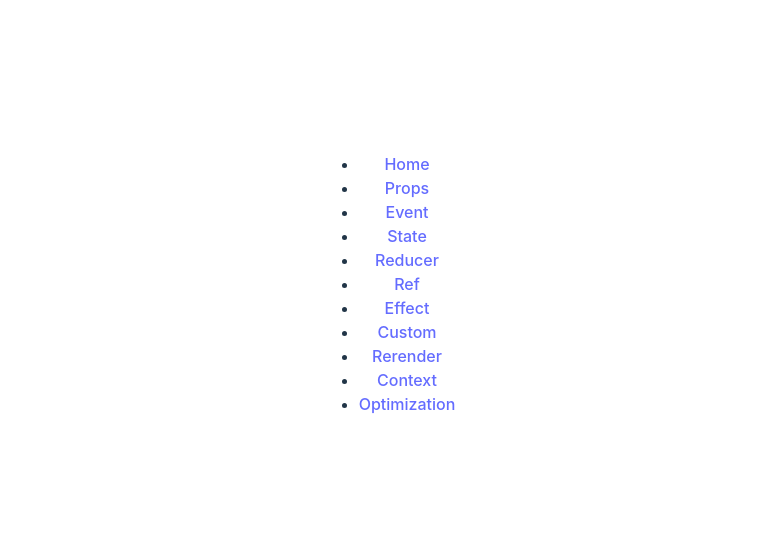
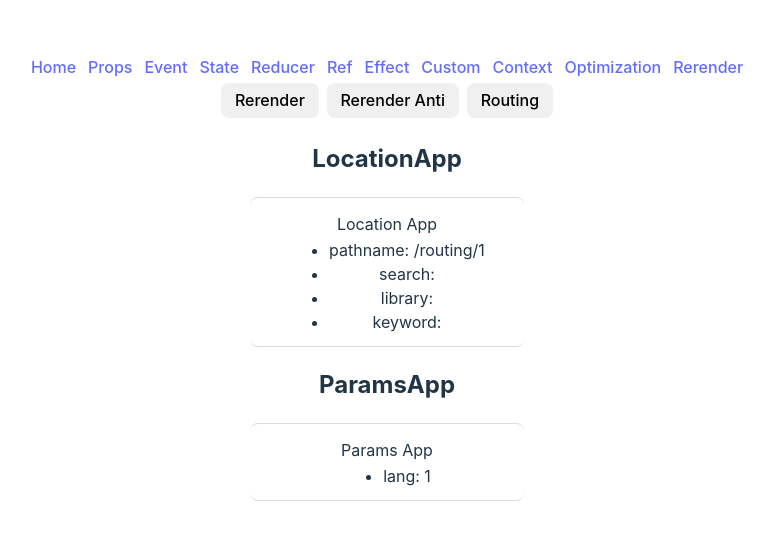
Before and after one commit to kchanj/Hello-React, a React (Vite) app in the folder xdev/: page /routing/1 in a window 1280 px wide. Shown: the part 116-656 px from the top of the page, without its empty margins (253-1027 px from the left). Built offline with nearby package versions, Linux system fonts and the light colour scheme.

Commit message:
Update xdev - Add routing

```diff
--- a/xdev/src/App.css
+++ b/xdev/src/App.css
@@ -25,6 +25,10 @@
   line-height: normal;
 }
 
+#root nav > * {
+  margin: 0 6px;
+}
+
 #root {
   margin: 0 auto;
 }
--- a/xdev/src/App.jsx
+++ b/xdev/src/App.jsx
@@ -8,9 +8,11 @@ import ReducerPage from './components/ReducerPage'
 import RefPage from './components/RefPage'
 import EffectPage from './components/EffectPage'
 import CustomPage from './components/CustomPage'
-import RerenderPage from './components/RerenderPage'
 import ContextPage from './components/ContextPage'
 import OptimizationPage from './components/OptimizationPage'
+import RerenderPage from './components/RerenderPage'
+import RerenderAntiPage from './components/RerenderAntiPage'
+import RoutingPage from './components/RoutingPage'
 import './App.css'
 
 function App() {
@@ -26,9 +28,11 @@ function App() {
                     <Route path='/ref' element={<RefPage />} />
                     <Route path='/effect' element={<EffectPage />} />
                     <Route path='/custom' element={<CustomPage />} />
-                    <Route path='/rerender' element={<RerenderPage />} />
                     <Route path='/context' element={<ContextPage />} />
                     <Route path='/optimization' element={<OptimizationPage />} />
+                    <Route path='/rerender' element={<RerenderPage />} />
+                    <Route path='/rerender-anti' element={<RerenderAntiPage />} />
+                    <Route path='/routing/:lang' element={<RoutingPage />} />
                 </Routes>
             </Layout>
         </BrowserRouter>
--- a/xdev/src/components/Layout.jsx
+++ b/xdev/src/components/Layout.jsx
@@ -1,21 +1,48 @@
-import { Link } from "react-router-dom";
+import { Link, useNavigate } from "react-router-dom";
 
 const Layout = ({children}) => {
+
+    const navigate = useNavigate();
+
+    const goMenu = (menu) => {
+        let path = '/';
+        switch(menu) {
+            case 'rerender' :
+                path = '/rerender';
+                break;
+            case 'rerender-anti' :
+                path = '/rerender-anti';
+                break;
+            case 'routing' :
+                path = '/routing/javascript?library=react&keyword=hooks';
+                break;
+            default :
+                path = '/';
+        }
+
+        navigate(path);
+    }
+
     return (
         <div>
-            <ul>
-                <li><Link to="/">Home</Link></li>
-                <li><Link to="/props">Props</Link></li>
-                <li><Link to="/event">Event</Link></li>
-                <li><Link to="/state">State</Link></li>
-                <li><Link to="/reducer">Reducer</Link></li>
-                <li><Link to="/ref">Ref</Link></li>
-                <li><Link to="/effect">Effect</Link></li>
-                <li><Link to="/custom">Custom</Link></li>
-                <li><Link to="/rerender">Rerender</Link></li>
-                <li><Link to="/context">Context</Link></li>
-                <li><Link to="/optimization">Optimization</Link></li>
-            </ul>
+            <nav>
+                <Link to="/">Home</Link>
+                <Link to="/props">Props</Link>
+                <Link to="/event">Event</Link>
+                <Link to="/state">State</Link>
+                <Link to="/reducer">Reducer</Link>
+                <Link to="/ref">Ref</Link>
+                <Link to="/effect">Effect</Link>
+                <Link to="/custom">Custom</Link>
+                <Link to="/context">Context</Link>
+                <Link to="/optimization">Optimization</Link>
+                <Link to="/rerender">Rerender</Link>
+            </nav>
+            <div>
+                <button onClick={() => goMenu('rerender')}>Rerender</button>
+                <button onClick={() => goMenu('rerender-anti')}>Rerender Anti</button>
+                <button onClick={() => goMenu('routing')}>Routing</button>
+            </div>
             {children}
         </div>
     )
--- /dev/null
+++ b/xdev/src/components/RerenderAntiPage.jsx
@@ -0,0 +1,9 @@
+import RerenderAntiApp from "./rerender-anti/RerenderAntiApp";
+
+const RerenderAntiPage = () => {
+    return (
+        <RerenderAntiApp />
+    )
+}
+
+export default RerenderAntiPage;
--- /dev/null
+++ b/xdev/src/components/RoutingPage.jsx
@@ -0,0 +1,9 @@
+import RoutingApp from "./routing/RoutingApp";
+
+const RoutingPage = () => {
+    return (
+        <RoutingApp />
+    )
+}
+
+export default RoutingPage;
--- /dev/null
+++ b/xdev/src/components/rerender-anti/RerenderAntiApp.jsx
@@ -0,0 +1,10 @@
+const RerenderAntiApp = () => {
+    return (
+        <>
+            <h2>RerenderAntiApp</h2>
+            https://www.developerway.com/posts/react-re-renders-guide
+        </>
+    )
+}
+
+export default RerenderAntiApp;
--- /dev/null
+++ b/xdev/src/components/routing/LocationApp.jsx
@@ -0,0 +1,26 @@
+import { useLocation } from 'react-router-dom';
+import styles from '../../Card.module.css'
+
+const LocationApp = () => {
+
+    const location = useLocation();
+
+    const querys = new URLSearchParams(location.search);
+
+    console.log(`[LocationApp]`, location);
+
+
+    return (
+        <div className={styles.content}>
+            <p>Location App</p>
+            <ul>
+                <li>pathname: {location.pathname}</li>
+                <li>search: {location.search}</li>
+                <li>library: {querys.get('library')}</li>
+                <li>keyword: {querys.get('keyword')}</li>
+            </ul>
+        </div>
+    )
+}
+
+export default LocationApp;
--- /dev/null
+++ b/xdev/src/components/routing/ParamsApp.jsx
@@ -0,0 +1,20 @@
+import { useParams } from 'react-router-dom';
+import styles from '../../Card.module.css'
+
+const ParamsApp = () => {
+
+    const params = useParams();
+
+    console.log(`[ParamsApp]`, params);
+
+    return (
+        <div className={styles.content}>
+            <p>Params App</p>
+            <ul>
+                <li>lang: {params.lang}</li>
+            </ul>
+        </div>
+    )
+}
+
+export default ParamsApp;
--- /dev/null
+++ b/xdev/src/components/routing/RoutingApp.jsx
@@ -0,0 +1,15 @@
+import LocationApp from "./LocationApp";
+import ParamsApp from "./ParamsApp";
+
+const RoutingApp = () => {
+    return (
+        <>
+            <h2>LocationApp</h2>
+            <LocationApp />
+            <h2>ParamsApp</h2>
+            <ParamsApp />
+        </>
+    )
+}
+
+export default RoutingApp;
```
